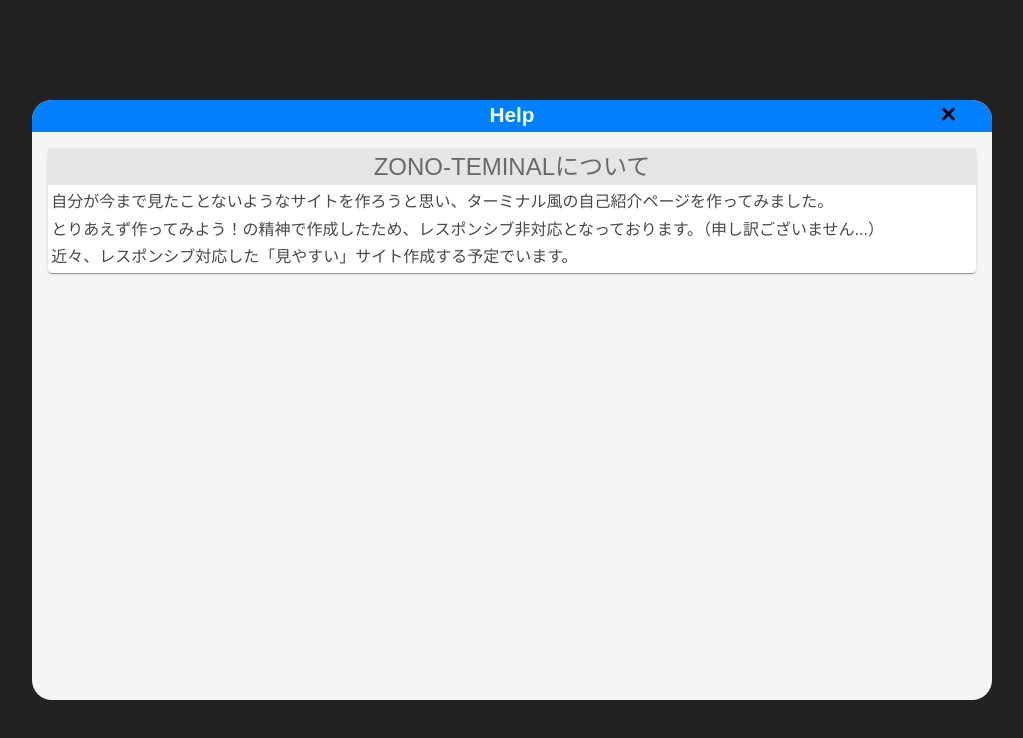
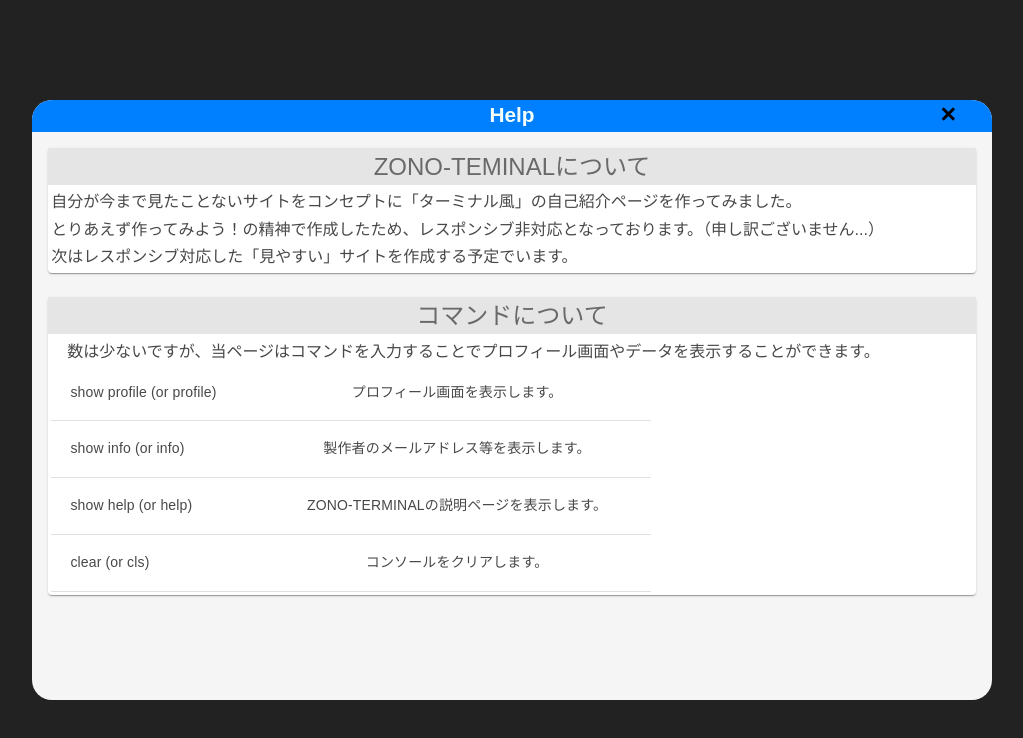
Before and after one commit to ShSato4JPN/my-portfolio-v1, a Next.js app: page /components/Help/Help in a window 1280 px wide. Shown: the top 738 px of the page, without its empty margins (128-1151 px from the left). Built offline with nearby package versions, Linux system fonts and the light colour scheme.

Commit message:
help画面開発途中。Material UI の Table を使用すると、フォント等の成約があるため、標準の Table を使用することを検討。

```diff
--- a/pages/components/Help/Help.js
+++ b/pages/components/Help/Help.js
@@ -1,7 +1,15 @@
 import Browser from '../Browser/Browser'
 import styles from './Help.module.css'
-import { makeStyles } from '@material-ui/core/styles';
+import { makeStyles } from '@material-ui/core/styles'
 import Paper from '@material-ui/core/Paper'
+import Grid from '@material-ui/core/Grid'
+
+
+import Table from '@material-ui/core/Table';
+import TableBody from '@material-ui/core/TableBody';
+import TableCell from '@material-ui/core/TableCell';
+import TableContainer from '@material-ui/core/TableContainer';
+import TableRow from '@material-ui/core/TableRow';
 
 const useStyles = makeStyles((theme) => ({
   root: {
@@ -11,7 +19,21 @@ const useStyles = makeStyles((theme) => ({
     textAlign: 'center',
     color: theme.palette.text.secondary,
   },
+  table: {
+    maxWidth: 600,
+  },
 }));
+
+function createData(cmd, desc) {
+  return { cmd, desc };
+}
+
+const rows = [
+  createData('show profile (or profile)', 'プロフィール画面を表示します。'),
+  createData('show info (or info)', '製作者のメールアドレス等を表示します。'),
+  createData('show help (or help)', 'ZONO-TERMINALの説明ページを表示します。'),
+  createData('clear (or cls)', 'コンソールをクリアします。'),
+];
 
 export default function Help( props ) {
   const classes = useStyles();
@@ -20,18 +42,48 @@ export default function Help( props ) {
   return (
     <Browser title={title} closeAction={props.closeAction}>
       <div className={styles.wrapper}>
+        <Grid container spacing={3}>
+          <Grid item xs={12}>
             <Paper className={classes.paper}>
               <div className={styles.about}>
                 <div className={styles.about_title}>
                   ZONO-TEMINALについて
                 </div>
                 <div className={`${styles.about_body} ${styles.nocenter}`}>
-              　自分が今まで見たことないようなサイトを作ろうと思い、ターミナル風の自己紹介ページを作ってみました。<br />
+                  　自分が今まで見たことないサイトをコンセプトに「ターミナル風」の自己紹介ページを作ってみました。<br />
                   とりあえず作ってみよう！の精神で作成したため、レスポンシブ非対応となっております。（申し訳ございません...）<br />
-              近々、レスポンシブ対応した「見やすい」サイト作成する予定でいます。<br />
+                  次はレスポンシブ対応した「見やすい」サイトを作成する予定でいます。<br />
                 </div>
               </div>
             </Paper>
+          </Grid>
+          <Grid item xs={12}>
+            <Paper className={classes.paper}>
+              <div className={styles.about}>
+                <div className={styles.about_title}>
+                  コマンドについて
+                </div>
+                <div className={`${styles.about_body} ${styles.nocenter}`}>
+                  <p>　数は少ないですが、当ページはコマンドを入力することでプロフィール画面やデータを表示することができます。<br /></p>
+                  <div className={styles.about_cmdlist}>
+                    <TableContainer>
+                      <Table className={classes.table} aria-label="command description">
+                        <TableBody>
+                          {rows.map((row) => (
+                            <TableRow key={row.name}>
+                              <TableCell component="th" scope="row"><span className={`${styles.about} ${styles.about_body}`}>{row.cmd}</span></TableCell>
+                              <TableCell align="center"><span className={`${styles.about} ${styles.about_body}`}>{row.desc}</span></TableCell>
+                            </TableRow>
+                          ))}
+                        </TableBody>
+                      </Table>
+                    </TableContainer>
+                  </div>
+                </div>
+              </div>
+            </Paper>
+          </Grid>
+        </Grid>
       </div>
    </Browser>
   )
--- a/pages/components/Help/Help.module.css
+++ b/pages/components/Help/Help.module.css
@@ -4,7 +4,6 @@
 
 .about {
   font-family: 'Noto Sans JP', sans-serif;
-
 }
 
 .about_title {
@@ -22,3 +21,7 @@
 .nocenter {
   text-align: left;
 }
+
+.test {
+  font-size: 2rem;
+}
```
Also changed, not shown: pages/components/Profile/Profile.js (+9 -11 lines). Lines whose indentation alone changed are shown as unchanged.
